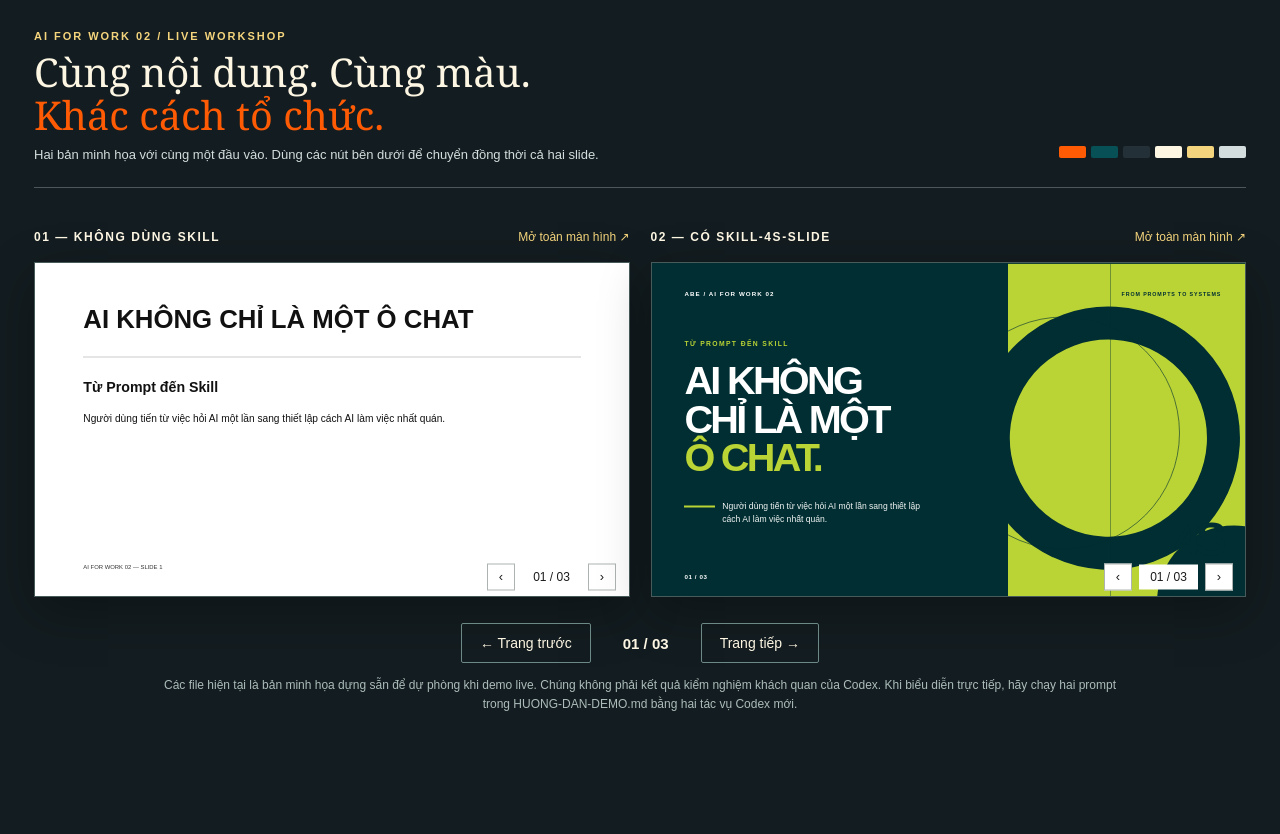
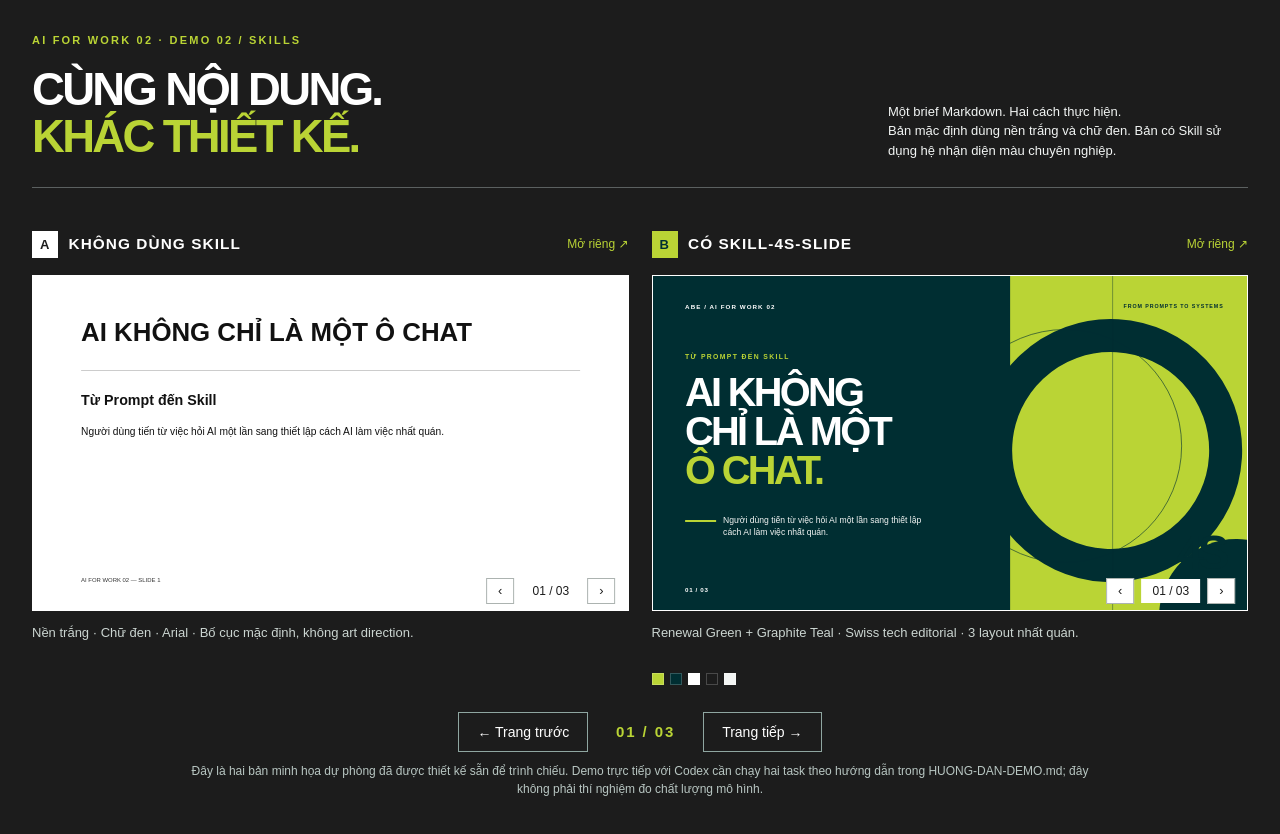
Before and after one commit to phephanhoang/4s-demo, a website: page demos/skill-4s-slide/index.html in a window 1280 px wide. Before the commit the page ends 800 px from the top, so only its background shows below. Drawn offline with Linux system fonts and the light colour scheme.

Commit message:
Revamp A/B comparison page: plain white versus lime teal skill system

```diff
--- a/demos/skill-4s-slide/index.html
+++ b/demos/skill-4s-slide/index.html
@@ -1,75 +1,67 @@
 <!doctype html>
 <html lang="vi">
 <head>
-<meta charset="UTF-8"/>
-<meta name="viewport" content="width=device-width, initial-scale=1"/>
-<title>Demo 02 | Có Skill vs Không Skill — AI FOR WORK</title>
+<meta charset="UTF-8"><meta name="viewport" content="width=device-width, initial-scale=1">
+<title>DEMO 02 — Trắng cơ bản vs Renewal Green Skill</title>
 <style>
-:root{--orange:#FF5B04;--green:#075056;--gunmetal:#233038;--ivory:#FDF6E3;--sand:#F4D47C;--silver:#D3DDDD}
-*{box-sizing:border-box}body{margin:0;min-height:100vh;background:#131c20;color:var(--ivory);font-family:Arial,Helvetica,sans-serif}
-.wrap{max-width:1600px;padding:30px 34px 44px;margin:0 auto}
-.header{display:flex;align-items:flex-end;justify-content:space-between;gap:25px;border-bottom:1px solid rgba(211,221,221,.3);padding-bottom:23px;margin-bottom:23px}
-.kicker{color:var(--sand);letter-spacing:.18em;font-weight:bold;font-size:11px}.header h1{margin:9px 0 8px;font:normal clamp(25px,3.1vw,46px) Georgia,'Times New Roman',serif;line-height:1.08}
-.header h1 em{font-style:normal;color:var(--orange)}.header p{color:var(--silver);margin:0;font-size:13px;line-height:1.5}
-.pal{display:flex;gap:5px;padding-bottom:6px}.pal i{width:27px;height:12px;display:block;border-radius:2px}
-.grid{display:grid;grid-template-columns:1fr 1fr;gap:21px}
-.panel{min-width:0}.panel-top{height:51px;display:flex;align-items:center;justify-content:space-between;gap:12px}
-.panel-top b{font-size:12px;letter-spacing:.13em}.panel-top span{font-size:12px;color:var(--silver)}
-.panel-top a{font-size:12px;color:var(--sand);text-decoration:none;white-space:nowrap}.panel-top a:hover{text-decoration:underline}
-.viewport{width:100%;aspect-ratio:16/9;background:var(--gunmetal);overflow:hidden;box-shadow:0 15px 48px rgba(0,0,0,.28);border:1px solid #475b5b}
-.viewport iframe{width:100%;height:100%;display:block;border:0}
-.controls{display:flex;align-items:center;justify-content:center;gap:18px;margin:26px auto 13px}
-.controls button{cursor:pointer;padding:11px 18px;border:1px solid #6d8986;background:transparent;color:var(--ivory);font-size:14px;border-radius:2px}
-.controls button:hover{background:var(--green)}
-.controls strong{font-size:15px;min-width:74px;text-align:center}
-.note{margin:0 auto;max-width:960px;color:#acbdba;text-align:center;font-size:12px;line-height:1.55}
-@media(max-width:900px){.wrap{padding:17px 14px 25px}.header{display:block}.pal{margin-top:12px}.grid{grid-template-columns:1fr}.panel-top{height:47px}}
+:root{--lime:#BAD435;--teal:#002E32;--white:#FFFFFF;--ink:#1C1C1C;--light:#F2F5F4}
+*{box-sizing:border-box}html,body{margin:0;min-height:100%;font-family:Arial,Helvetica,sans-serif}
+body{background:var(--ink);color:var(--white)}
+.wrap{max-width:1600px;margin:0 auto;padding:32px 32px 40px}
+.overline{color:var(--lime);letter-spacing:.2em;font-size:11px;font-weight:800;margin:0 0 17px}
+header{display:flex;justify-content:space-between;align-items:end;gap:20px;padding-bottom:27px;border-bottom:1px solid #5b6060}
+h1{font-size:clamp(30px,3.55vw,58px);line-height:1.04;letter-spacing:-.058em;max-width:850px;margin:0;font-weight:900}
+h1 strong{color:var(--lime)}
+header p{font-size:13px;line-height:1.5;max-width:360px;margin:0;color:var(--light)}
+.columns{display:grid;grid-template-columns:1fr 1fr;gap:23px;margin-top:25px}
+.panel{min-width:0}.panel-head{display:flex;align-items:center;justify-content:space-between;min-height:62px;gap:10px}
+.panel-title{display:flex;align-items:center;gap:10px;font-size:clamp(12px,1.2vw,18px);font-weight:800;letter-spacing:.07em}
+.panel-title .number{font-size:13px;color:var(--ink);background:var(--white);padding:6px 8px}
+.panel:nth-child(2) .panel-title .number{background:var(--lime);color:var(--teal)}
+.panel small{font-size:12px;color:#b4c5c0;white-space:nowrap}
+.panel a{color:var(--lime);font-size:12px;text-decoration:none}
+.frame{position:relative;background:#fff;aspect-ratio:16/9;border:1px solid rgba(255,255,255,.15);overflow:hidden}
+.frame iframe{width:100%;height:100%;border:0;display:block}
+.under{margin-top:13px;min-height:39px;color:#cbd5d1;font-size:13px;line-height:1.45}
+.palette{display:flex;gap:6px;margin-top:10px}
+.palette i{height:12px;width:12px;background:var(--c);display:block;border:1px solid rgba(255,255,255,.2)}
+.controls{display:flex;align-items:center;justify-content:center;gap:15px;margin:27px 0 10px}
+.controls button{border:1px solid #8fa6a1;background:transparent;color:var(--white);padding:11px 18px;cursor:pointer;font-size:14px}
+.controls button:hover{background:var(--teal)}
+.controls output{min-width:85px;text-align:center;letter-spacing:.13em;font-weight:800;color:var(--lime);font-size:15px}
+.note{max-width:930px;margin:0 auto;text-align:center;color:#b8c6c2;font-size:12px;line-height:1.55}
+@media(max-width:900px){.wrap{padding:19px 14px 30px}header{display:block}header p{margin-top:16px}.columns{grid-template-columns:1fr;gap:15px}.panel-head{min-height:49px}}
 </style>
 </head>
 <body>
 <main class="wrap">
-  <header class="header">
-    <div>
-      <div class="kicker">AI FOR WORK 02 / LIVE WORKSHOP</div>
-      <h1>Cùng nội dung. Cùng màu.<br><em>Khác cách tổ chức.</em></h1>
-      <p>Hai bản minh họa với cùng một đầu vào. Dùng các nút bên dưới để chuyển đồng thời cả hai slide.</p>
-    </div>
-    <div class="pal" aria-label="Bảng màu chung">
-      <i style="background:#FF5B04"></i><i style="background:#075056"></i>
-      <i style="background:#233038"></i><i style="background:#FDF6E3"></i>
-      <i style="background:#F4D47C"></i><i style="background:#D3DDDD"></i>
-    </div>
+<header>
+  <div><p class="overline">AI FOR WORK 02 · DEMO 02 / SKILLS</p>
+  <h1>CÙNG NỘI DUNG.<br><strong>KHÁC THIẾT KẾ.</strong></h1></div>
+  <p>Một brief Markdown. Hai cách thực hiện.<br>Bản mặc định dùng nền trắng và chữ đen. Bản có Skill sử dụng hệ nhận diện màu chuyên nghiệp.</p>
 </header>
-  <div class="grid">
+<div class="columns">
   <section class="panel">
-      <div class="panel-top"><b>01 — KHÔNG DÙNG SKILL</b><a target="_blank" href="./no-skill/index.html">Mở toàn màn hình ↗</a></div>
-      <div class="viewport"><iframe id="baseline" title="Slide không dùng skill" src="./no-skill/index.html"></iframe></div>
+    <div class="panel-head"><div class="panel-title"><span class="number">A</span> KHÔNG DÙNG SKILL</div><a target="_blank" rel="noopener" href="./no-skill/index.html">Mở riêng ↗</a></div>
+    <div class="frame"><iframe id="plain" title="Slide mặc định trắng đơn giản" src="./no-skill/index.html" loading="eager"></iframe></div>
+    <div class="under">Nền trắng · Chữ đen · Arial · Bố cục mặc định, không art direction.</div>
   </section>
   <section class="panel">
-      <div class="panel-top"><b>02 — CÓ SKILL-4S-SLIDE</b><a target="_blank" href="./with-skill/index.html">Mở toàn màn hình ↗</a></div>
-      <div class="viewport"><iframe id="skilled" title="Slide dùng skill" src="./with-skill/index.html"></iframe></div>
+    <div class="panel-head"><div class="panel-title"><span class="number">B</span> CÓ SKILL-4S-SLIDE</div><a target="_blank" rel="noopener" href="./with-skill/index.html">Mở riêng ↗</a></div>
+    <div class="frame"><iframe id="styled" title="Slide theo Skill Renewal Green" src="./with-skill/index.html" loading="eager"></iframe></div>
+    <div class="under">Renewal Green + Graphite Teal · Swiss tech editorial · 3 layout nhất quán.</div>
+    <div class="palette" aria-label="Năm màu được quy định trong Skill"><i style="--c:#BAD435"></i><i style="--c:#002E32"></i><i style="--c:#FFFFFF"></i><i style="--c:#1C1C1C"></i><i style="--c:#F2F5F4"></i></div>
   </section>
 </div>
-  <div class="controls">
-    <button id="prev" type="button">← Trang trước</button>
-    <strong id="counter">01 / 03</strong>
-    <button id="next" type="button">Trang tiếp →</button>
-  </div>
-  <p class="note">Các file hiện tại là bản minh họa dựng sẵn để dự phòng khi demo live. Chúng không phải kết quả kiểm nghiệm khách quan của Codex. Khi biểu diễn trực tiếp, hãy chạy hai prompt trong HUONG-DAN-DEMO.md bằng hai tác vụ Codex mới.</p>
+<div class="controls"><button id="prev" type="button">← Trang trước</button><output id="count">01 / 03</output><button id="next" type="button">Trang tiếp →</button></div>
+<p class="note">Đây là hai bản minh họa dự phòng đã được thiết kế sẵn để trình chiếu. Demo trực tiếp với Codex cần chạy hai task theo hướng dẫn trong HUONG-DAN-DEMO.md; đây không phải thí nghiệm đo chất lượng mô hình.</p>
 </main>
 <script>
-let current=0;
-function goto(n){
-  current=Math.max(0,Math.min(2,n));
-  for(const f of document.querySelectorAll('iframe'))if(f.contentWindow)f.contentWindow.postMessage({type:'deck-go',index:current},'*');
-  document.getElementById('counter').textContent=String(current+1).padStart(2,'0')+' / 03';
-}
-document.getElementById('prev').onclick=()=>goto(current-1);
-document.getElementById('next').onclick=()=>goto(current+1);
-for(const f of document.querySelectorAll('iframe'))f.addEventListener('load',()=>goto(current));
-document.addEventListener('keydown',e=>{if(e.key==='ArrowRight'){e.preventDefault();goto(current+1)}else if(e.key==='ArrowLeft'){e.preventDefault();goto(current-1)}});
-window.addEventListener('message',e=>{if(e.data?.type==='deck-step')goto(current+(Number(e.data.delta)||0))});
-goto(0);
+(()=>{let active=0;function go(n){active=Math.max(0,Math.min(2,Number(n)||0));document.querySelectorAll('iframe').forEach(f=>{try{f.contentWindow.postMessage({type:'deck-go',index:active},'*')}catch(e){}});document.getElementById('count').textContent=String(active+1).padStart(2,'0')+' / 03'}
+document.getElementById('prev').onclick=()=>go(active-1);document.getElementById('next').onclick=()=>go(active+1);
+document.querySelectorAll('iframe').forEach(f=>f.addEventListener('load',()=>go(active)));
+document.addEventListener('keydown',e=>{if(e.key==='ArrowRight'){e.preventDefault();go(active+1)}else if(e.key==='ArrowLeft'){e.preventDefault();go(active-1)}});
+window.addEventListener('message',e=>{if(e.data?.type==='deck-step')go(active+(Number(e.data.delta)||0))});
+go(0)})();
 </script>
-</body>
-</html>
+</body></html>
```
Lines whose indentation alone changed are shown as unchanged.
